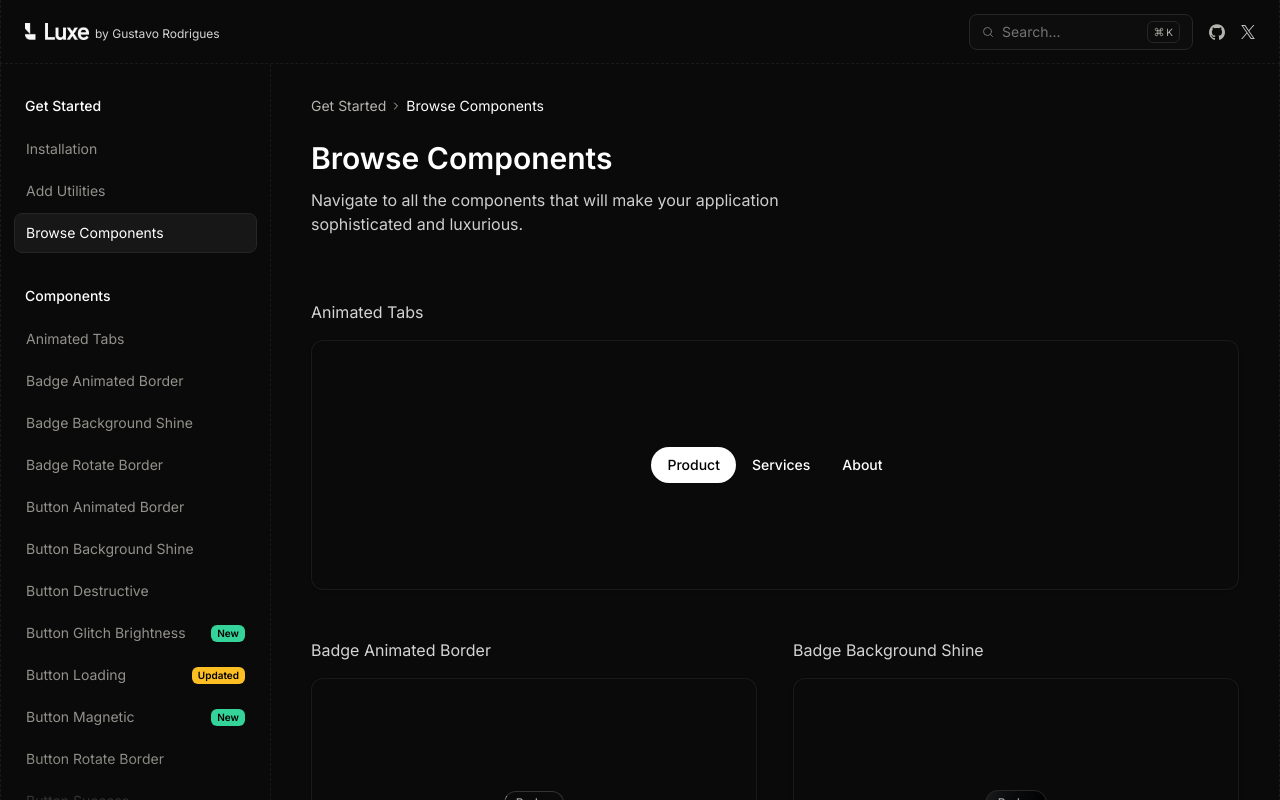
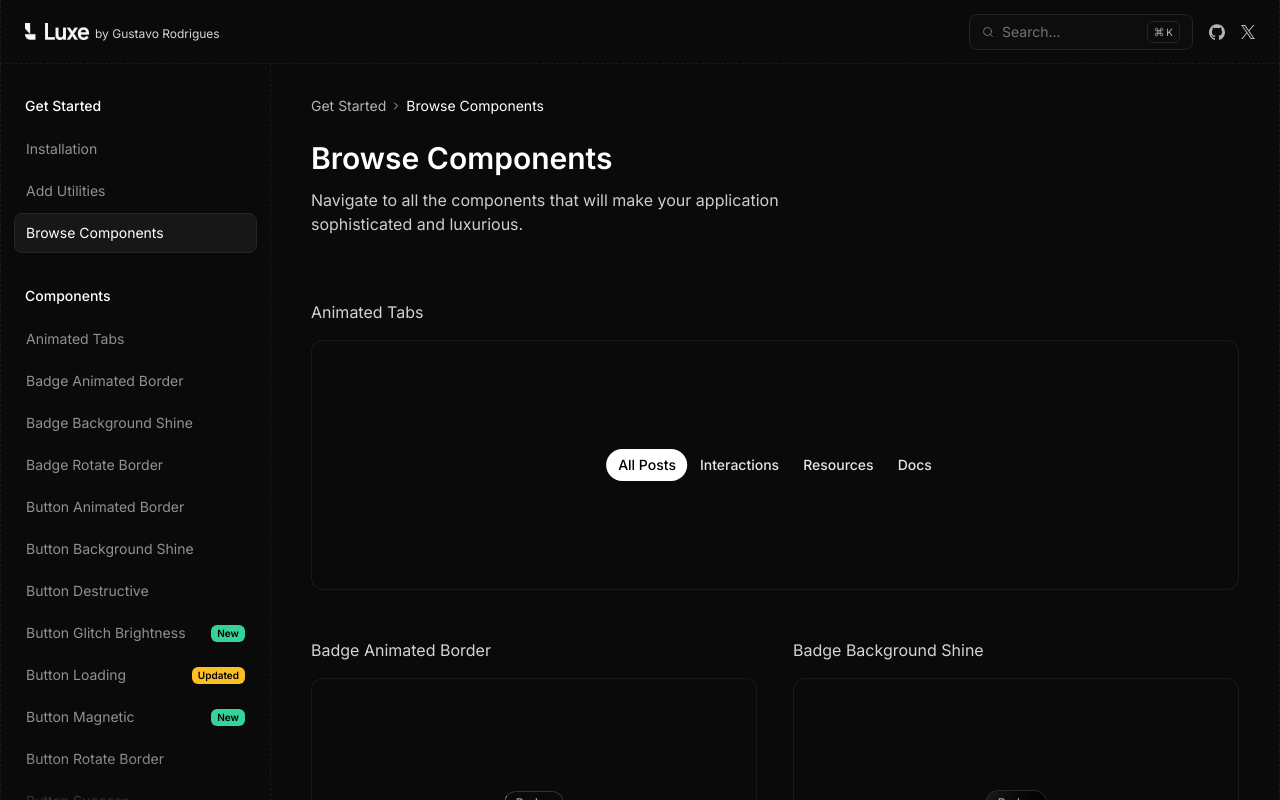
Before and after one commit to guhrodrrigues/luxe, a Next.js app: page /ui in a window 1280 px wide. Shown: the top 800 px of the page. Built offline with nearby package versions, Linux system fonts and the light colour scheme.

Commit message:
style: update animated tabs, checkbox and multi step form

```diff
--- a/src/app/_components/ui/checkbox/Checkbox.tsx
+++ b/src/app/_components/ui/checkbox/Checkbox.tsx
@@ -31,7 +31,14 @@ function Checkbox() {
       id="terms"
     >
       <RadixCheckbox.Indicator>
-        <CheckIcon />
+        <motion.div
+          className="h-[inherit] w-[inherit] rounded bg-white"
+          initial={{ scale: 0, opacity: 0 }}
+          animate={{ scale: 1, opacity: 1 }}
+          transition={{ type: "spring", stiffness: 400, damping: 30 }}
+        >
+          <CheckIcon />
+        </motion.div>
       </RadixCheckbox.Indicator>
     </RadixCheckbox.Root>
   );
@@ -48,7 +55,7 @@ function CheckIcon() {
     >
       <motion.path
         d="M5 7.5L7 9.5L7.40859 8.81902C8.13346 7.6109 9.00376 6.49624 10 5.5V5.5"
-        stroke="#fff"
+        stroke="#000"
         strokeWidth={1.5}
         strokeLinecap="round"
         strokeLinejoin="round"
--- a/src/app/_components/ui/forms/MultiStepForm.tsx
+++ b/src/app/_components/ui/forms/MultiStepForm.tsx
@@ -101,8 +101,9 @@ export function MultiStepForm() {
             animate="animate"
             exit="exit"
             transition={{
-              y: { type: "spring", stiffness: 300, damping: 30 },
-              opacity: { duration: 0.2 },
+              type: "spring",
+              stiffness: 400,
+              damping: 30,
             }}
           >
             <div className="px-4 pt-4">
--- a/src/app/_components/ui/tabs/AnimatedTabs.tsx
+++ b/src/app/_components/ui/tabs/AnimatedTabs.tsx
@@ -1,69 +1,77 @@
 // @NOTE: in case you are using Next.js
 "use client";
 
-import { useState } from "react";
+import { useEffect, useRef, useState } from "react";
 
-import { motion } from "framer-motion";
+const TABS = [
+  { name: "All Posts" },
+  { name: "Interactions" },
+  { name: "Resources" },
+  { name: "Docs" },
+];
 
-import { cn } from "@/utils/cn";
+export function AnimatedTabs() {
+  const [activeTab, setActiveTab] = useState(TABS[0].name);
+  const containerRef = useRef<any>(null);
+  const activeTabElementRef = useRef<any>(null);
 
-type AnimatedTabsProps = {
-  containerClassName?: string;
-  activeTabClassName?: string;
-  tabClassName?: string;
-};
+  useEffect(() => {
+    const container = containerRef.current;
 
-export function AnimatedTabs({
-  containerClassName,
-  activeTabClassName,
-  tabClassName,
-}: AnimatedTabsProps) {
-  const [activeIdx, setActiveIdx] = useState<number>(0);
+    if (activeTab && container) {
+      const activeTabElement = activeTabElementRef.current;
 
-  const tabs = [
-    { title: "Product" },
-    { title: "Services" },
-    { title: "About" },
-  ];
+      if (activeTabElement) {
+        const { offsetLeft, offsetWidth } = activeTabElement;
+
+        const clipLeft = offsetLeft;
+        const clipRight = offsetLeft + offsetWidth;
+
+        container.style.clipPath = `inset(0 ${Number(100 - (clipRight / container.offsetWidth) * 100).toFixed()}% 0 ${Number((clipLeft / container.offsetWidth) * 100).toFixed()}% round 17px)`;
+      }
+    }
+  }, [activeTab, activeTabElementRef, containerRef]);
 
   return (
-    <div
-      className={cn(
-        "relative flex flex-wrap items-center justify-center",
-        containerClassName,
-      )}
-    >
-      {tabs.map((tab, index) => (
-        <button
-          key={tab.title}
-          onClick={() => setActiveIdx(index)}
-          className={cn(
-            "group relative z-[1] rounded-full px-4 py-2",
-            { "z-0": activeIdx === index },
-            tabClassName,
-          )}
-        >
-          {activeIdx === index && (
-            <motion.div
-              layoutId="clicked-button"
-              transition={{ duration: 0.2 }}
-              className={cn(
-                "absolute inset-0 rounded-full bg-white",
-                activeTabClassName,
-              )}
-            />
-          )}
-
-          <span
-            className={cn(
-              "relative block text-sm font-medium duration-200",
-              activeIdx === index ? "text-black delay-100" : "text-white",
-            )}
-          >
-            {tab.title}
-          </span>
-        </button>
-      ))}
+    <div className="relative mx-auto flex w-fit flex-col items-center rounded-full">
+      <ul className="relative flex w-full justify-center">
+        {TABS.map((tab) => (
+          <li key={tab.name}>
+            <button
+              ref={activeTab === tab.name ? activeTabElementRef : null}
+              data-tab={tab.name}
+              onClick={() => {
+                setActiveTab(tab.name);
+              }}
+              className="flex h-8 items-center rounded-full p-3 text-sm font-medium text-neutral-200"
+            >
+              {tab.name}
+            </button>
+          </li>
+        ))}
+      </ul>
+      <div
+        aria-hidden
+        className="absolute z-10 w-full overflow-hidden [clip-path:inset(0px_75%_0px_0%_round_17px)] [transition:clip-path_0.25s_ease]"
+        ref={containerRef}
+      >
+        <ul className="relative flex w-full justify-center bg-white">
+          {TABS.map((tab) => (
+            <li key={tab.name}>
+              <button
+                data-tab={tab.name}
+                onClick={() => {
+                  setActiveTab(tab.name);
+                }}
+                className="flex h-8 items-center rounded-full p-3 text-sm font-medium text-black"
+                tabIndex={-1}
+              >
+                {tab.name}
+              </button>
+            </li>
+          ))}
+        </ul>
+      </div>
     </div>
   );
 }
```
